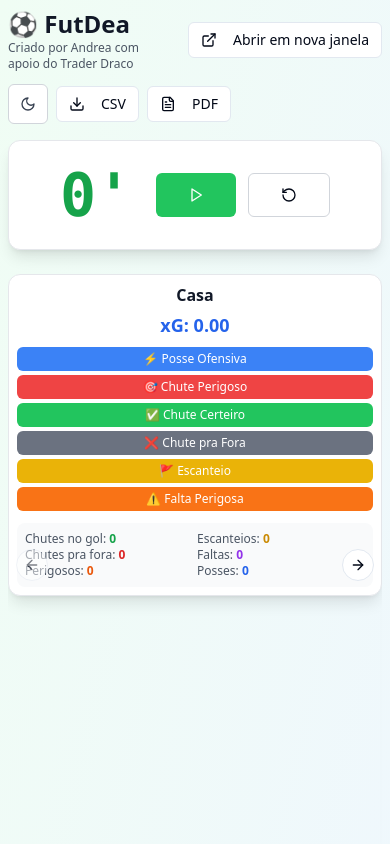
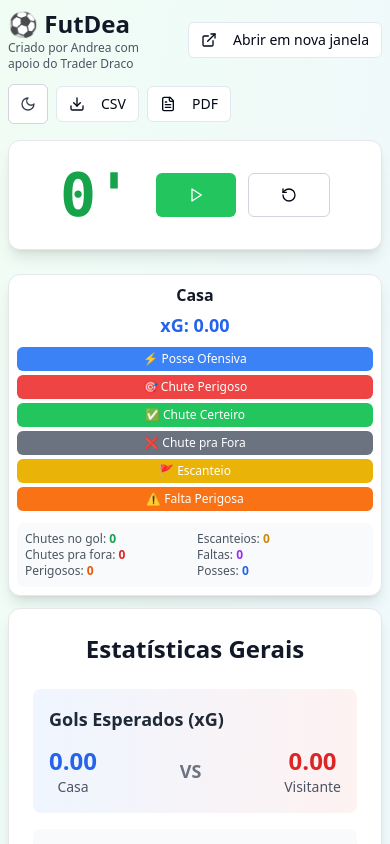
Before and after one commit to AndreaAkeda/FuteDea, a React (Vite) app: page / in a window 390 px wide. Shown: the top 844 px of the page. Built offline with nearby package versions, Linux system fonts and the light colour scheme.

Commit message:
Feat: Auto-show popout button
Automatically display the popout button.

```diff
--- a/src/pages/Index.tsx
+++ b/src/pages/Index.tsx
@@ -8,7 +8,6 @@ import { ExportPanel } from '@/components/ExportPanel';
 import { ThemeToggle } from '@/components/ThemeToggle';
 import { PopoutButton } from '@/components/PopoutButton';
 import { useToast } from '@/hooks/use-toast';
-import { Carousel, CarouselContent, CarouselItem, CarouselNext, CarouselPrevious } from '@/components/ui/carousel';
 
 export interface GameEvent {
   id: string;
@@ -199,13 +198,10 @@ const Index = () => {
           isDarkMode={isDarkMode}
         />
 
-        {/* Main Game Area - Carousel for mobile, Grid for larger screens */}
+        {/* Main Game Area - Stack vertically on mobile, Grid on larger screens */}
         <div className="mb-4 sm:mb-6">
-          {/* Mobile Carousel */}
-          <div className="block sm:hidden">
-            <Carousel className="w-full">
-              <CarouselContent className="-ml-2 md:-ml-4">
-                <CarouselItem className="pl-2 md:pl-4">
+          {/* Mobile - Vertical Stack */}
+          <div className="block sm:hidden space-y-3">
             <TeamPanel
               team="home"
               teamName="Casa"
@@ -213,15 +209,13 @@ const Index = () => {
               onAddEvent={addEvent}
               isDarkMode={isDarkMode}
             />
-                </CarouselItem>
-                <CarouselItem className="pl-2 md:pl-4">
+
             <StatsPanel
               homeStats={homeStats}
               awayStats={awayStats}
               isDarkMode={isDarkMode}
             />
-                </CarouselItem>
-                <CarouselItem className="pl-2 md:pl-4">
+
             <TeamPanel
               team="away"
               teamName="Visitante"
@@ -229,11 +223,6 @@ const Index = () => {
               onAddEvent={addEvent}
               isDarkMode={isDarkMode}
             />
-                </CarouselItem>
-              </CarouselContent>
-              <CarouselPrevious className="left-2" />
-              <CarouselNext className="right-2" />
-            </Carousel>
           </div>
 
           {/* Tablet and Desktop Grid */}
```
Lines whose indentation alone changed are shown as unchanged.
